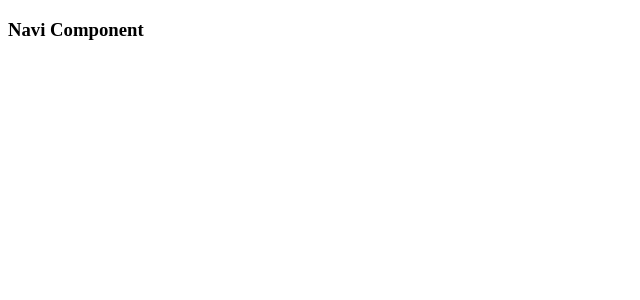
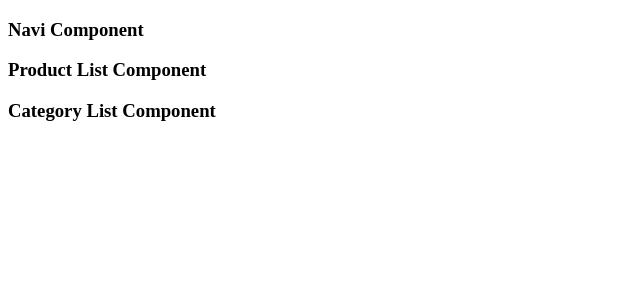
Before and after one commit to Wepryu/no-pain, a React (Create React App) app: page / in a window 1280 px wide. Shown: the top 300 px of the page, without its empty margins (0-640 px from the left). Built offline with nearby package versions, Linux system fonts and the light colour scheme.

Commit message:
how to add to many Component

```diff
--- a/src/App.js
+++ b/src/App.js
@@ -1,10 +1,14 @@
 import React from 'react';
 import Navi from "./Navi"
+import ProductList from './ProductList';
+import CategoryList from './CategoryList';
 
 function App() {
   return (
     <div>
-      <Navi></Navi>
+      <Navi/>
+      <ProductList/>
+      <CategoryList></CategoryList>
     </div>
   );
 }
--- /dev/null
+++ b/src/CategoryList.js
@@ -0,0 +1,11 @@
+import React, { Component } from 'react'
+
+export default class CategoryList extends Component {
+    render() {
+        return (
+            <div>
+                <h3>Category List Component</h3>
+            </div>
+        )
+    }
+}
--- /dev/null
+++ b/src/ProductList.js
@@ -0,0 +1,11 @@
+import React, { Component } from 'react'
+
+export default class ProductList extends Component {
+    render() {
+        return (
+            <div>
+                <h3>Product List Component</h3>
+            </div>
+        )
+    }
+}
```
